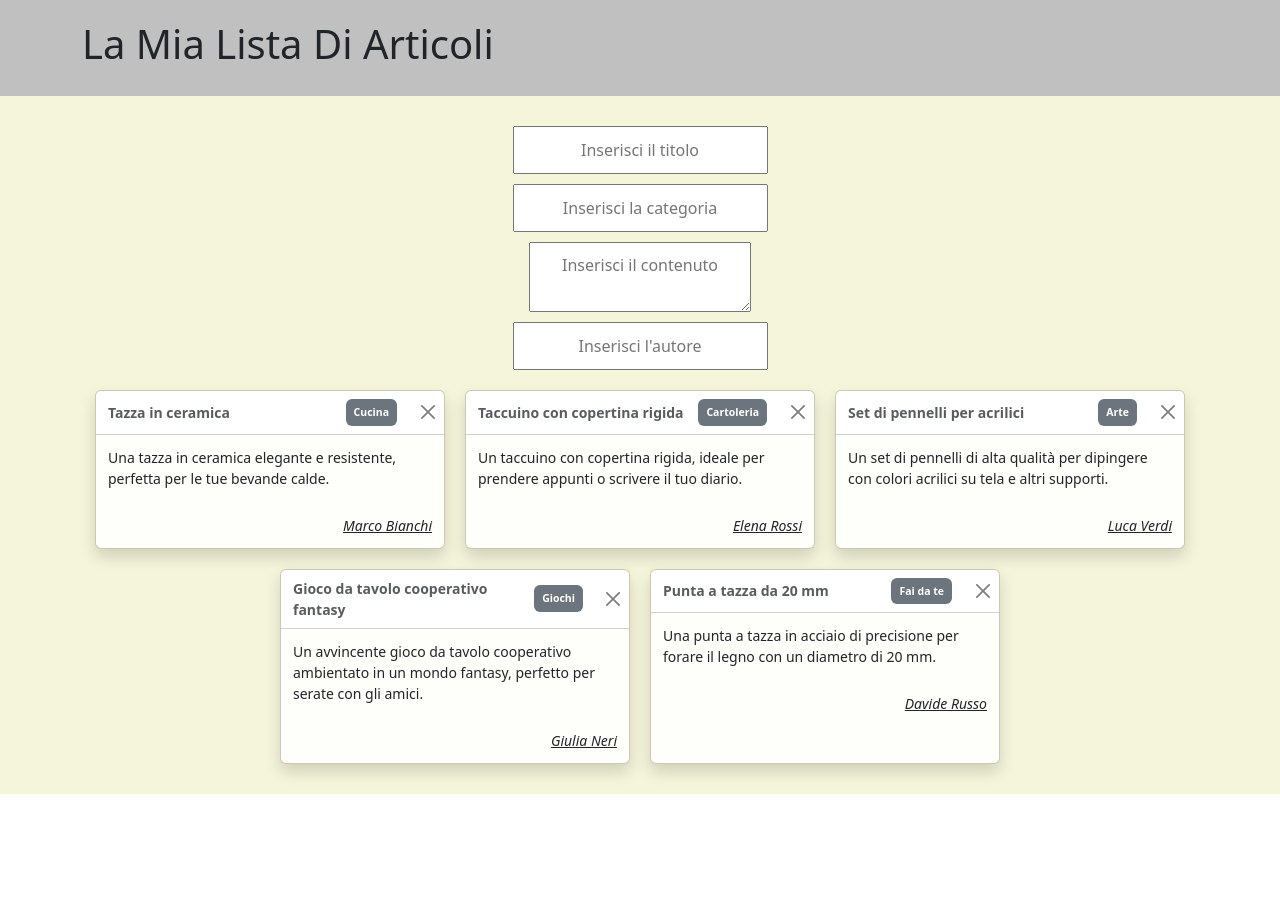
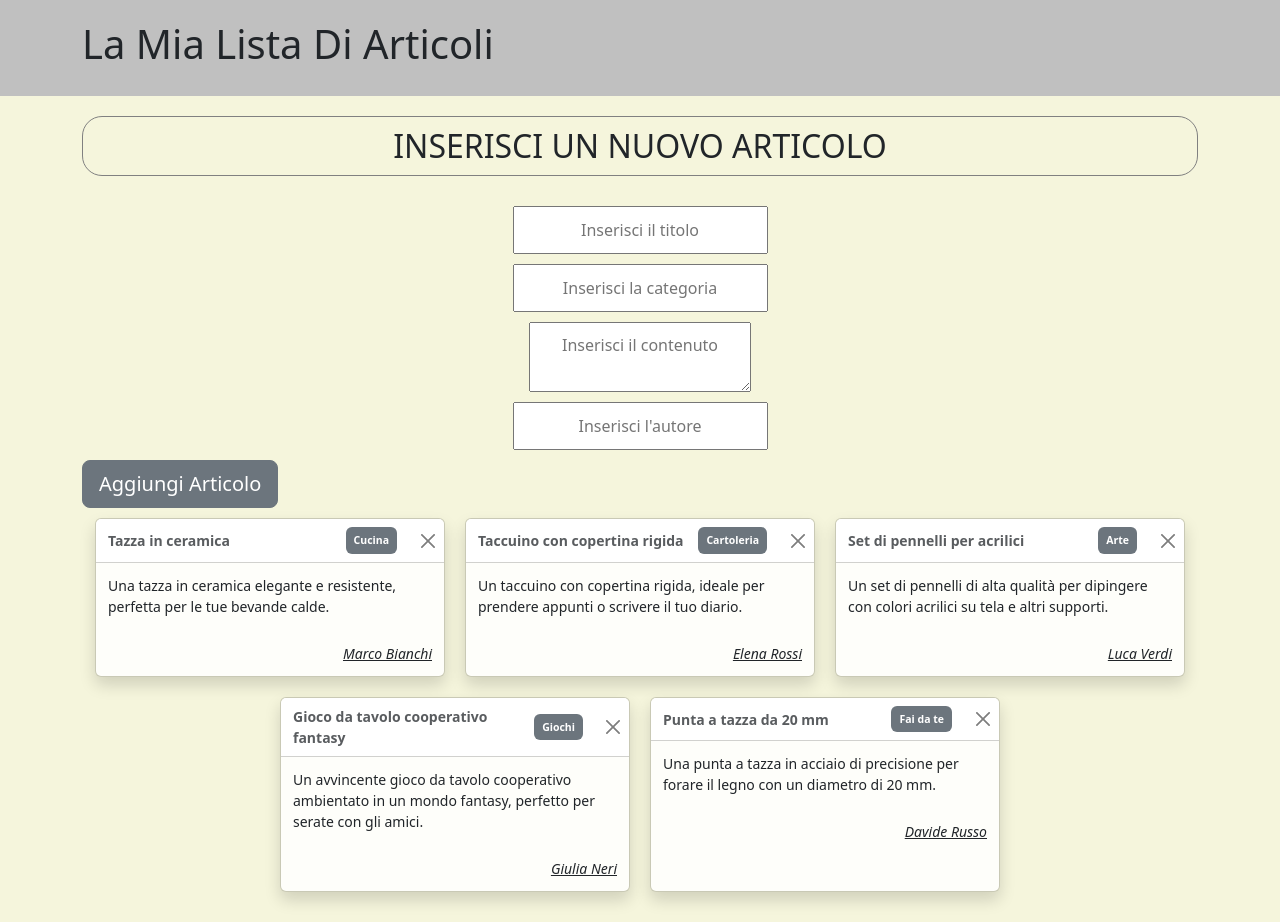
Before and after one commit to Giunta-Giovanni/react-form-multifield, a React (Vite) app: page / in a window 1280 px wide. Before the commit the page ends 800 px from the top, so only its background shows below. Built offline with nearby package versions, Linux system fonts and the light colour scheme.

Commit message:
[feat] function for input

```diff
--- a/src/components/Articoli.jsx
+++ b/src/components/Articoli.jsx
@@ -2,23 +2,71 @@
 // Ampliare l’esercizio precedente aggiungendo, nel form, il campo autore, contenuto ed un campo per una categoria.
 // Quindi ogni post ha le seguenti proprietà: id, titolo, autore, contenuto, categoria.
 
+
+// importiamo use state
+import { useState } from "react";
+// importiamo l'array di oggetti
 import dataArticoli from "../data/dataArticoli"
+
+// mettiamo l'oggetto vuoto all'interno di una variabile
+const initialFormData = {
+    //aggiungiamo tutte le proprietà che vogliamo mappare e assegniamo loro un valore iniziale.
+    titolo: "",
+    autore: "",
+    contenuto: "",
+    categoria: ""
+}
+
 export default function Articoli() {
-
     console.table(dataArticoli)
 
+
+    // creiamo una variabile di stato che conterrà il nostro array di oggetti
+    // creiamo una variabile di stato che sarà riempita dell'oggetto sopra indicato
+    const [formData, setFormData] = useState(initialFormData);
+
+    // Creiamo una funzione unica per gestire l'evento onChange dei nostri campi.
+    function handleFormData(event) {
+        // all'avvio della funzione richiama currentForm Data
+        setFormData((currentformData) => ({
+            // prendi tutto l'array
+            ...currentformData,
+            // e aggiungigli
+            [event.target.name]: event.target.value,
+        }));
+
+    }
+
+    // Creiamo una funzione unica per gestire l'invio del form.
+    const handleSubmitForm = (e) => {
+        e.preventDefault()
+
+        // creimo il nuovo oggetto
+        const newArticol = {
+            id: Date.now
+        }
+    }
+
+
+
+
     return (
-        <section>
+        <section className="section-articoli">
             {/* contenitore esterno */}
             <div className="container">
+                <h2>Inserisci un Nuovo articolo</h2>
                 {/* PARTE OUTPUT FORM */}
-                <form action="#" className="form-articoli">
+                <form className="form-articoli"
+                    onSubmit={handleSubmitForm}>
                     {/* input titolo */}
                     <input
                         type="text"
+                        // questo sara event.target.name
                         name="titolo"
-                        value={''}
-                        onChange={''}
+                        // questo sarà event.target.value
+                        // lo riempiamo con il valore corretto della proprietà mappata
+                        value={formData.titolo}
+                        onChange={handleFormData}
                         placeholder="Inserisci il titolo"
                     />
 
@@ -26,9 +74,12 @@ export default function Articoli() {
                     {/* input categoria */}
                     <input
                         type="text"
+                        // questo sara event.target.name
                         name="categoria"
-                        value={''}
-                        onChange={''}
+                        // questo sarà event.target.value
+                        // lo riempiamo con il valore corretto della proprietà mappata
+                        value={formData.categoria}
+                        onChange={handleFormData}
                         placeholder="Inserisci la categoria"
                     />
 
@@ -36,27 +87,30 @@ export default function Articoli() {
                     {/* input contenuto */}
                     <textarea
                         type="textarea"
-                        name="categoria"
-                        value={''}
-                        onChange={''}
+                        // questo sara event.target.name
+                        name="contenuto"
+                        // questo sarà event.target.value
+                        // lo riempiamo con il valore corretto della proprietà mappata
+                        value={formData.contenuto}
+                        onChange={handleFormData}
                         placeholder="Inserisci il contenuto"
                     />
 
                     {/* input autore */}
                     <input
                         type="textarea"
-                        name="categoria"
-                        value={''}
-                        onChange={''}
+                        // questo sara event.target.name
+                        name="autore"
+                        // questo sarà event.target.value
+                        // lo riempiamo con il valore corretto della proprietà mappata
+                        value={formData.autore}
+                        onChange={handleFormData}
                         placeholder="Inserisci l'autore"
                     />
 
-
-
-
-
-
-
+                    <button type="submit" className="btn btn-secondary btn-lg">
+                        Aggiungi Articolo
+                    </button>
                 </form>
 
 
@@ -72,7 +126,7 @@ export default function Articoli() {
                                 {/* titolo */}
                                 <strong className="me-auto">{articolo.titolo}</strong>
                                 {/* categoria */}
-                                <span class="badge text-bg-secondary mx-2 p-2">
+                                <span className="badge text-bg-secondary mx-2 p-2">
                                     {articolo.categoria}
                                 </span>
                                 {/* button delete */}
--- a/src/index.css
+++ b/src/index.css
@@ -6,6 +6,16 @@ header {
 main {
   padding: 20px 0;
   background-color: beige;
+}
+
+
+.section-articoli h2 {
+  text-align: center;
+  padding: 10px 20px;
+  border: 1px solid grey;
+  border-radius: 20px;
+  text-transform: uppercase;
+  margin-bottom: 30px;
 }
 
 .form-articoli input,
```
